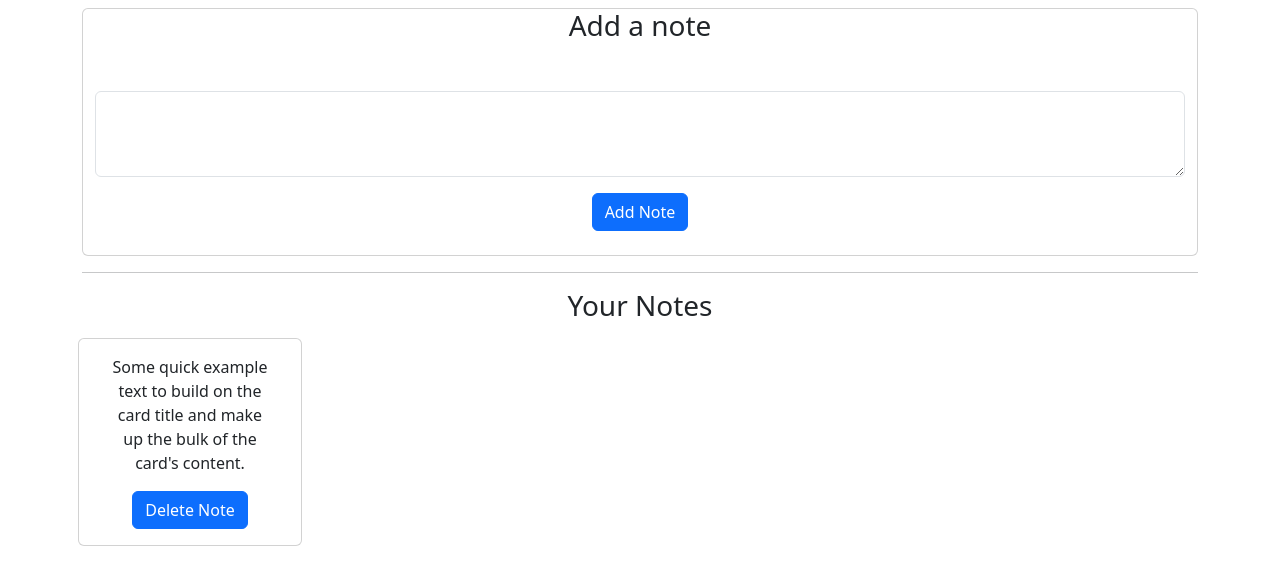
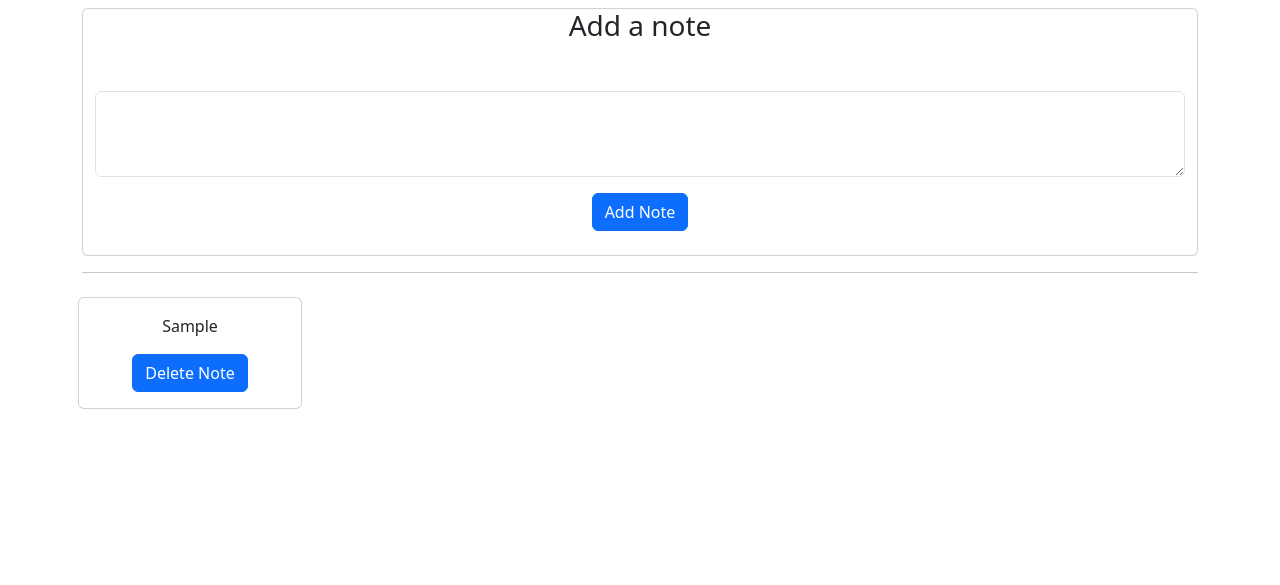
Before and after one commit to mehdizain/iNotes-App, a plain HTML site: page index.html in a window 1280 px wide. Both pictures are taken after typing "Sample" into the empty fields and a click on the button "Add Note". Shown: the part 145-730 px from the top of the page. Drawn offline with nearby package versions, Linux system fonts and the light colour scheme.

Commit message:
display notes from storage and add new notes feature

```diff
--- a/index.html
+++ b/index.html
@@ -46,16 +46,8 @@
             </form>
         </div>
         <hr>
-        <div class="row">
+        <div class="row" id="notes">
             <h3>Your Notes</h3>
-            <div class="card my-2 mx-2" style="width: 14rem;">
-                <div class="card-body">
-                    <p class="card-text">Some quick example text to build on the card title and make up the bulk of the
-                        card's content.</p>
-                    <a class="btn btn-primary">Delete Note</a>
-                </div>
-            </div>
-
         </div>
     </div>
     <script src="js/app.js"></script>
--- a/js/app.js
+++ b/js/app.js
@@ -1,3 +1,4 @@
+showNotes();
 let a = document.getElementById("addBtn");
 a.addEventListener("click", function (e) {
     let txt = document.getElementById("newNoteText");
@@ -11,8 +12,35 @@ a.addEventListener("click", function (e) {
             notesObj = JSON.parse(notes);
         }
         notesObj.push(txt.value);
-        console.log(txt.value);
         localStorage.setItem("notes", JSON.stringify(notesObj));
         txt.value = "";
+        showNotes();
     }
 })
+function showNotes() {
+    let notes = localStorage.getItem("notes");
+    let html = "";
+    let notesObj = [];
+    if (notes == null) {
+        notesObj = [];
+        html = `<div class="alert alert-warning" role="alert">
+  No notes added yet!<br> Click on Add Note button to add notes!
+</div>
+`;
+        let notesContainer = document.getElementById("notes");
+        notesContainer.innerHTML = html;
+    }
+    else {
+        notesObj = JSON.parse(notes);
+        notesObj.forEach(function (element, index) {
+            html += `<div class="card my-2 mx-2" style="width: 14rem;">
+                <div class="card-body">
+                    <p class="card-text">${element}</p>
+                    <a class="btn btn-primary">Delete Note</a>
+                </div>
+            </div>`;
+        })
+        let notesContainer = document.getElementById("notes");
+        notesContainer.innerHTML = html;
+    }
+}
```
